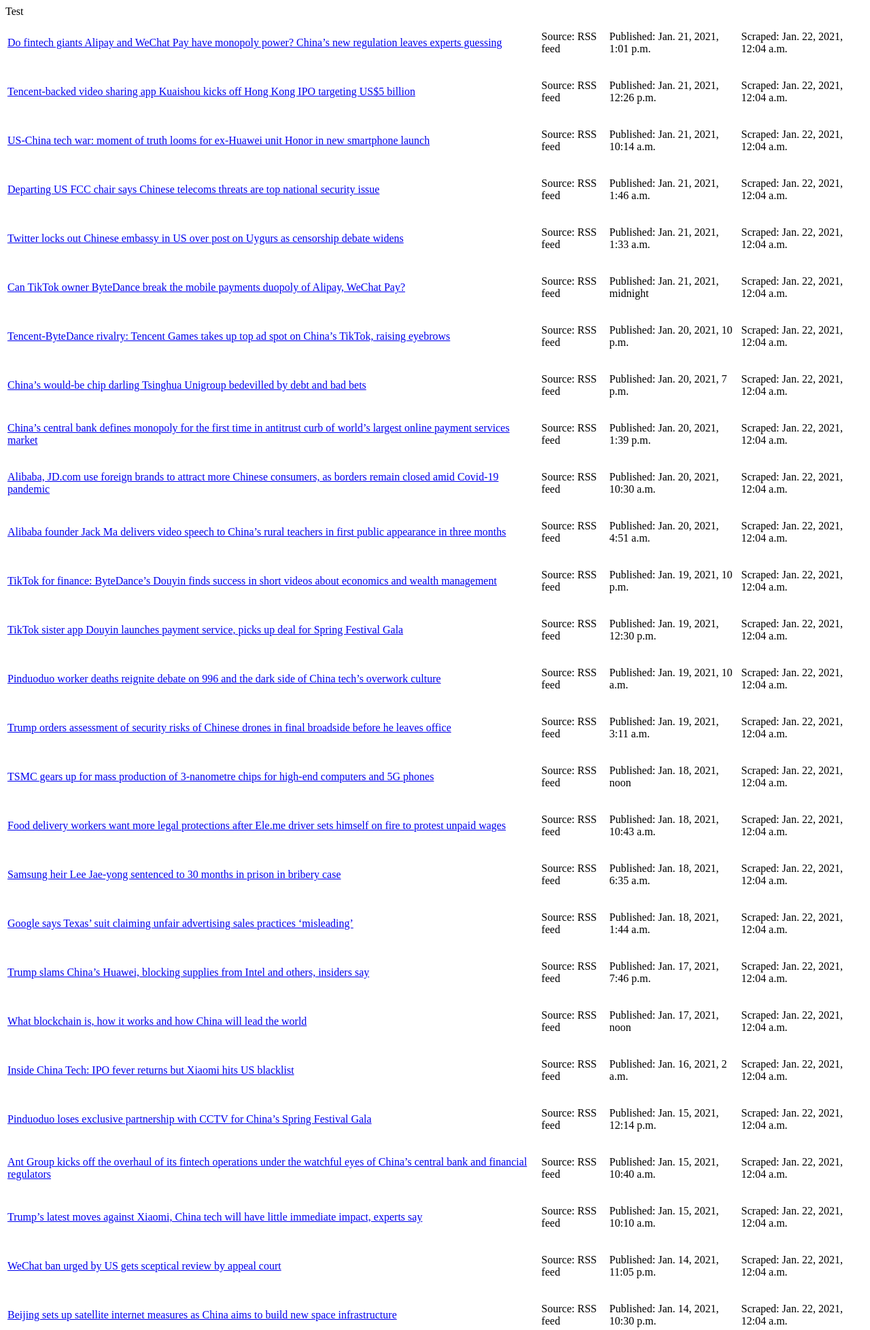
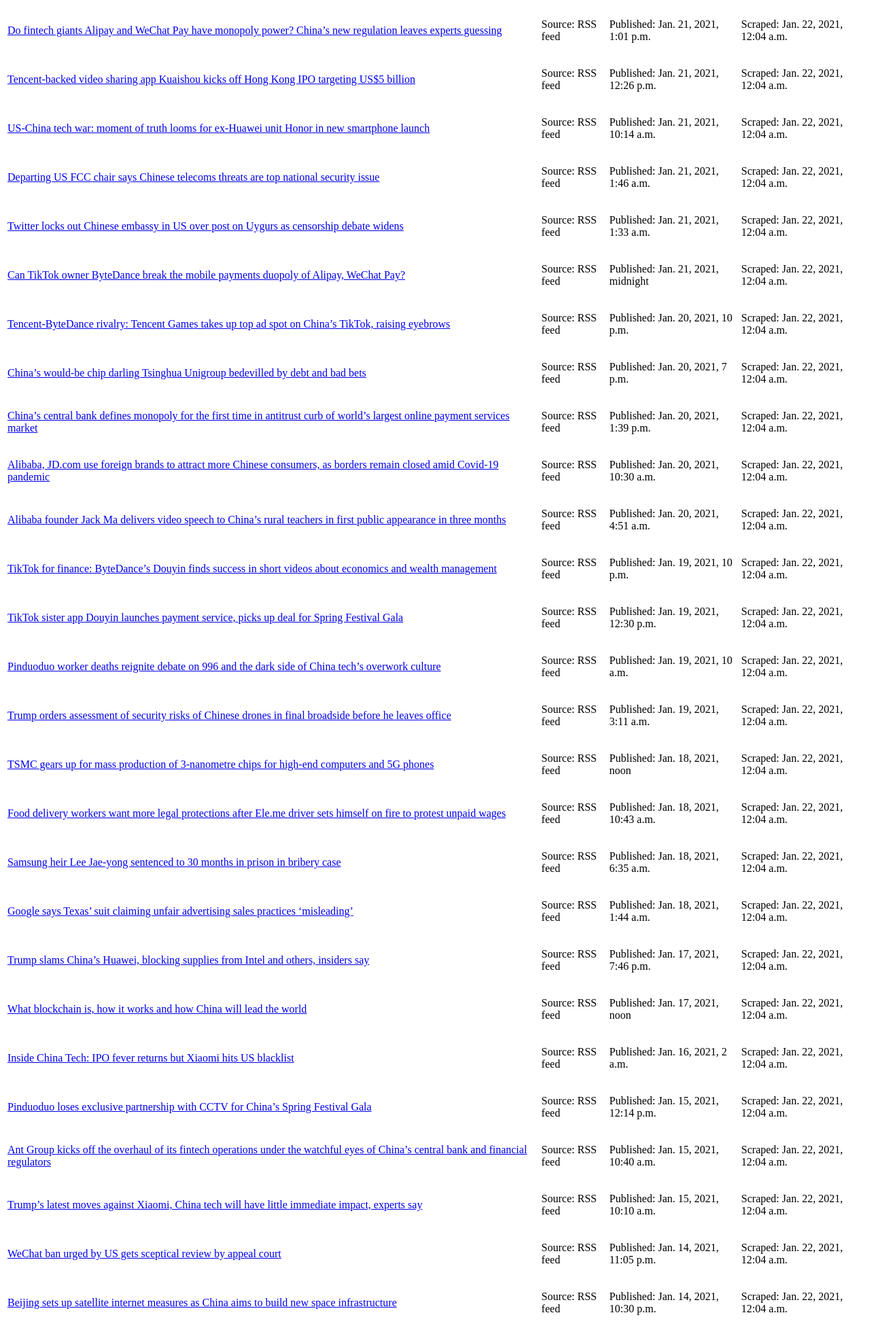
Before and after one commit to seawolfsoftware/plankton, a Django app: page / in a window 1280 px wide. Shown: the top 1957 px of the page at 68% size. Run offline with Django 3.2, Linux system fonts and the light colour scheme; data comes from the database, SQL or seed files in the repository.

Commit message:
Update gitignore, requirements.txt, home.html template

```diff
--- a/django_proj/plankton/templates/home.html
+++ b/django_proj/plankton/templates/home.html
@@ -1,7 +1,7 @@
 {% extends 'base.html' %}
 {% block content %}
 <div class="row">
-    Test
+
     <table>
         <tbody>
             {% for a in articles %}
--- a/requirements.txt
+++ b/requirements.txt
@@ -21,7 +21,6 @@
 requests==2.25.1
 six==1.15.0
 soupsieve==2.1
-tpqoa==0.0.53
 ujson==4.0.1
 urllib3==1.26.2
 v20==3.0.25.0
```
Also changed, not shown: 1 other file.
